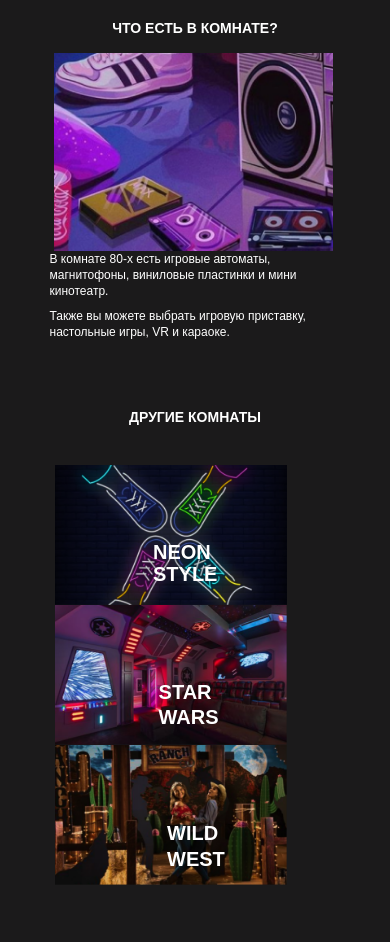
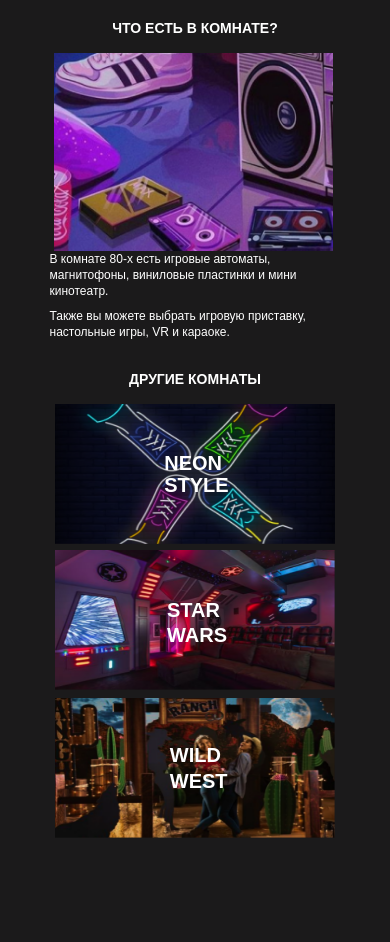
Before and after one commit to StepanIT/GO, a plain HTML site: page 80vibes.html in a window 390 px wide. Shown: the part 491-1433 px from the top of the page. After the commit the page ends 1400 px from the top, so only its background shows below. Drawn offline with Linux system fonts and the light colour scheme.

Commit message:
сделал адаптив 320 другие комнаты

```diff
--- a/css/choose-hall.css
+++ b/css/choose-hall.css
@@ -138,47 +138,55 @@
 }
 @media (max-width: 545px) {
     .choose-hall {
+        padding-top: 12px;
         padding-bottom: 15px;
     }
     .choose-hall__title {
         font-size: 14px;
-        margin-bottom: 23px;
+        margin-bottom: 0;
     }
     .choose-hall__cards {
-        flex-direction: column-reverse;
+       flex-direction: column-reverse;
         align-items: center;
-    }
-    .choose-hall__cards-left {
-        max-width: 280px;
-        height: 140px;
-    }
-    .choose-hall__cards-center {
-        max-width: 280px;
-        height: 140px;
-    }
-    .choose-hall__cards-right {
-        max-width: 280px;
-        height: 140px;
     }
     .choose-hall__cards-left__text {
         max-width: 61px;
         font-size: 20px;
-        bottom: 50%;
-        left: 40%;
+        bottom: 100px;
+        left: 41%;
         line-height: 26px;
     }
     .choose-hall__cards-center__text {
         max-width: 61px;
         font-size: 20px;
-        bottom: 50%;
-        left: 37%;
+        bottom: 97px;
+        left: 40%;
         line-height: 25px;
     }
     .choose-hall__cards-right__text {
+      position: relative;
         max-width: 61px;
         font-size: 20px;
-        bottom: 49%;
-        left: 35%;
+        bottom: 97px;
+        left: 39%;
         line-height: 22px;
     }
-}
+    .choose-hall__cards-right {
+      min-width: 280px;
+      min-height: 140px;
+      margin-bottom: -43px;
+    }
+    .choose-hall__cards-center {
+      min-width: 280px;
+      min-height: 140px;
+      margin-bottom: -47px;
+    }
+    .choose-hall__cards-left {
+      min-width: 280px;
+      min-height: 140px;
+    }
+    .choos-hall__cards-card {
+      width: 280px;
+      height: 140px;
+    }
+  }
```
